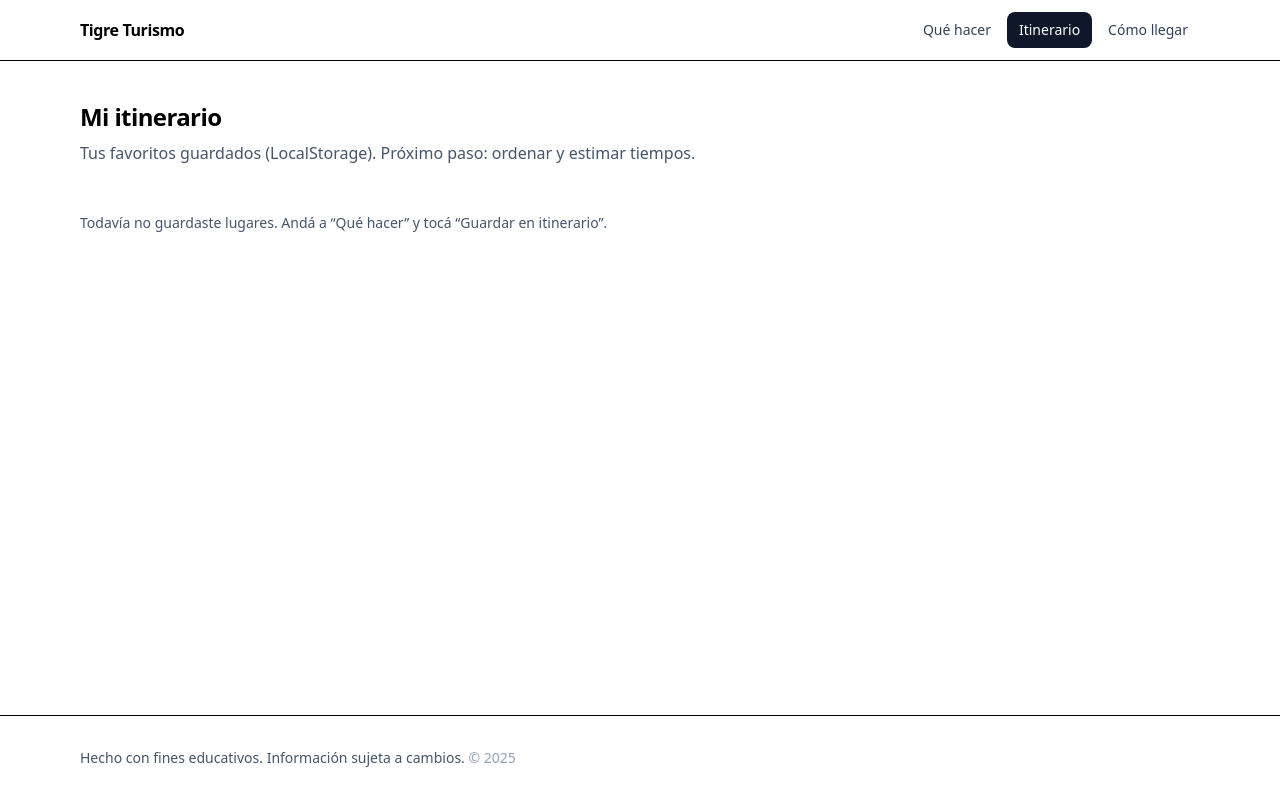
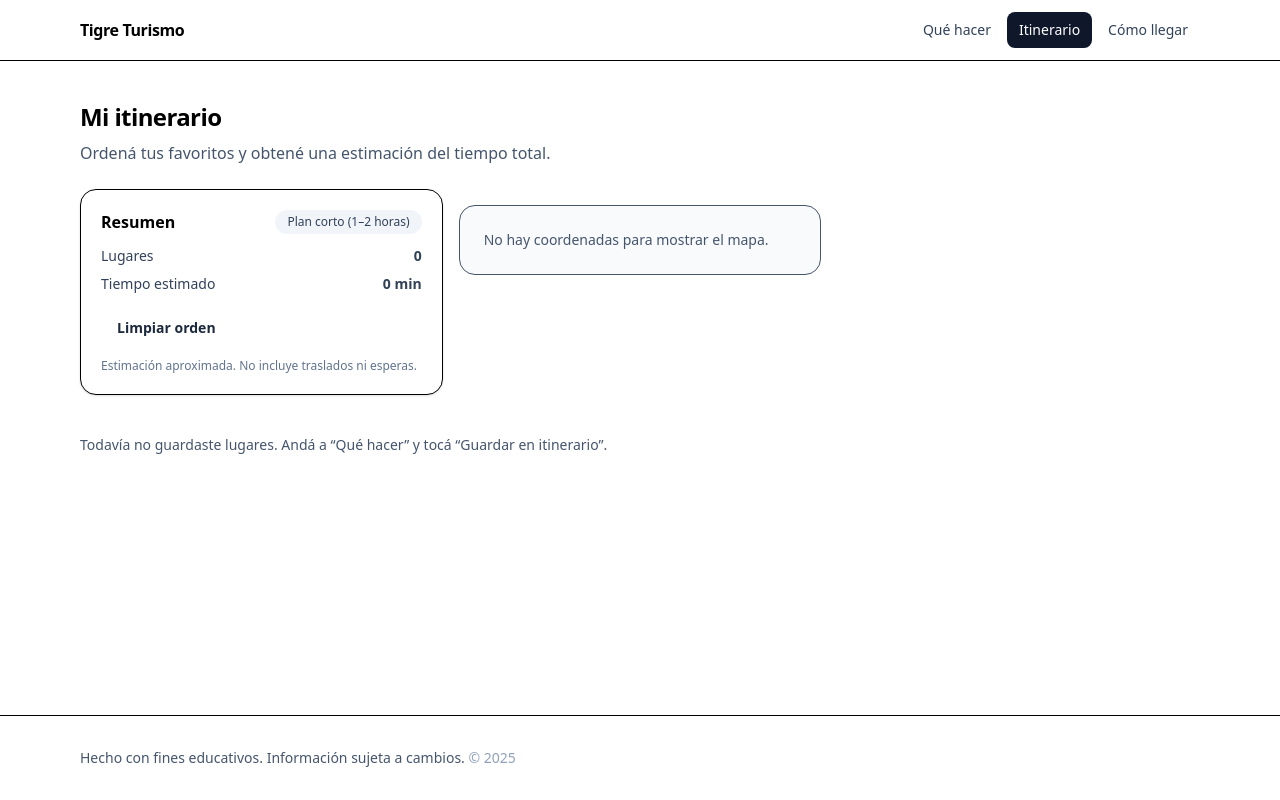
Before and after one commit to Laura-M-stack/tigre-turismo, a React (Vite) app: page /itinerario in a window 1280 px wide. Built offline with nearby package versions, Linux system fonts and the light colour scheme.

Commit message:
feat: itinerary map with fit bounds

```diff
--- a/package.json
+++ b/package.json
@@ -14,8 +14,10 @@
     "prepare": "husky"
   },
   "dependencies": {
+    "leaflet": "^1.9.4",
     "react": "^19.2.0",
     "react-dom": "^19.2.0",
+    "react-leaflet": "^5.0.0",
     "react-router-dom": "^7.10.1"
   },
   "devDependencies": {
--- /dev/null
+++ b/src/components/place/PlaceMap.tsx
@@ -0,0 +1,70 @@
+import { useEffect, useMemo } from "react";
+import { MapContainer, Marker, TileLayer, useMap } from "react-leaflet";
+import L from "leaflet";
+
+import { defaultIcon } from "../../lib/leafletIcon";
+import type { Place } from "../../types/place";
+
+type Props = {
+  places: Place[];
+  height?: number;
+};
+
+function FitBounds({ bounds }: { bounds: L.LatLngBounds }) {
+  const map = useMap();
+
+  useEffect(() => {
+    map.fitBounds(bounds, { padding: [24, 24] });
+  }, [map, bounds]);
+
+  return null;
+}
+
+export default function PlaceMap({ places, height = 320 }: Props) {
+  const withCoords = useMemo(
+    () => places.filter((p) => typeof p.lat === "number" && typeof p.lng === "number"),
+    [places],
+  );
+
+  if (!withCoords.length) {
+    return (
+      <div className="rounded-2xl border bg-slate-50 p-6 text-sm text-slate-600">
+        No hay coordenadas para mostrar el mapa.
+      </div>
+    );
+  }
+
+  const bounds = useMemo(() => {
+    const pts = withCoords.map((p) => [p.lat!, p.lng!] as [number, number]);
+    return L.latLngBounds(pts);
+  }, [withCoords]);
+
+  // Centro inicial cualquiera dentro de Tigre (se corrige con FitBounds al montar)
+  const initialCenter: [number, number] = [-34.41, -58.58];
+
+  return (
+    <div className="overflow-hidden rounded-2xl border">
+      <MapContainer
+        center={initialCenter}
+        zoom={13}
+        style={{ height }}
+        scrollWheelZoom={false}
+      >
+        <TileLayer
+          attribution='&copy; <a href="https://www.openstreetmap.org/">OpenStreetMap</a>'
+          url="https://{s}.tile.openstreetmap.org/{z}/{x}/{y}.png"
+        />
+
+        <FitBounds bounds={bounds} />
+
+        {withCoords.map((place) => (
+          <Marker
+            key={place.slug}
+            position={[place.lat!, place.lng!]}
+            icon={defaultIcon}
+          />
+        ))}
+      </MapContainer>
+    </div>
+  );
+}
--- a/src/data/places.ts
+++ b/src/data/places.ts
@@ -12,6 +12,9 @@ export const places: Place[] = [
     budget: "bajo",
     zone: "Puerto de Frutos",
     tags: ["familia", "compras", "paseo"],
+    lat: -34.42006,
+    lng: -58.57343,
+    locationType: "entrance",
   },
   {
     slug: "paseo-en-lancha-por-el-delta",
@@ -24,6 +27,9 @@ export const places: Place[] = [
     budget: "medio",
     zone: "Estación Fluvial",
     tags: ["naturaleza", "fotos", "pareja"],
+    lat: -34.42094,
+    lng: -58.57982,
+    locationType: "area",
   },
   {
     slug: "museo-de-arte-tigre",
@@ -35,5 +41,8 @@ export const places: Place[] = [
     duration: "1-2h",
     budget: "medio",
     tags: ["lluvia", "cultura", "tranquilo"],
+    lat: -34.40924,
+    lng: -58.59171,
+    locationType: "entrance",
   },
 ];
--- /dev/null
+++ b/src/lib/itinerary.ts
@@ -0,0 +1,25 @@
+import type { Duration, Place } from "../types/place";
+
+const durationToMinutes: Record<Duration, number> = {
+  "1-2h": 90,
+  "medio-dia": 240,
+  "dia-completo": 420,
+};
+
+export function estimateTotalMinutes(places: Place[]) {
+  return places.reduce((acc, p) => acc + durationToMinutes[p.duration], 0);
+}
+
+export function formatMinutes(min: number) {
+  const h = Math.floor(min / 60);
+  const m = min % 60;
+  if (h === 0) return `${m} min`;
+  if (m === 0) return `${h} h`;
+  return `${h} h ${m} min`;
+}
+
+export function planSuggestion(totalMinutes: number) {
+  if (totalMinutes <= 120) return "Plan corto (1–2 horas)";
+  if (totalMinutes <= 300) return "Medio día";
+  return "Día completo";
+}
--- /dev/null
+++ b/src/lib/itineraryStorage.ts
@@ -0,0 +1,29 @@
+const KEY = "tigre:itinerary:order:v1";
+
+export function getItineraryOrder(): string[] {
+  try {
+    const raw = localStorage.getItem(KEY);
+    return raw ? (JSON.parse(raw) as string[]) : [];
+  } catch {
+    return [];
+  }
+}
+
+export function setItineraryOrder(slugs: string[]) {
+  localStorage.setItem(KEY, JSON.stringify(slugs));
+}
+
+/**
+ * Normaliza el orden:
+ * - mantiene el orden guardado si existe
+ * - agrega al final los favoritos nuevos
+ * - elimina slugs que ya no están en favoritos
+ */
+export function normalizeOrder(favs: string[], savedOrder: string[]) {
+  const favSet = new Set(favs);
+
+  const kept = savedOrder.filter((s) => favSet.has(s));
+  const missing = favs.filter((s) => !kept.includes(s));
+
+  return [...kept, ...missing];
+}
--- /dev/null
+++ b/src/lib/leafletIcon.ts
@@ -0,0 +1,12 @@
+import L from "leaflet";
+import iconRetinaUrl from "leaflet/dist/images/marker-icon-2x.png";
+import iconUrl from "leaflet/dist/images/marker-icon.png";
+import shadowUrl from "leaflet/dist/images/marker-shadow.png";
+
+export const defaultIcon = L.icon({
+  iconUrl,
+  iconRetinaUrl,
+  shadowUrl,
+  iconSize: [25, 41],
+  iconAnchor: [12, 41],
+});
--- a/src/main.tsx
+++ b/src/main.tsx
@@ -1,3 +1,4 @@
+import "leaflet/dist/leaflet.css";
 import React from "react";
 import ReactDOM from "react-dom/client";
 
--- a/src/pages/Itinerario.tsx
+++ b/src/pages/Itinerario.tsx
@@ -1,40 +1,135 @@
 import { useEffect, useMemo, useState } from "react";
 
 import PlaceCard from "../components/place/PlaceCard";
+import Button from "../components/ui/Button";
+import Card from "../components/ui/Card";
+import Tag from "../components/ui/Tag";
 import { places } from "../data/places";
+import { estimateTotalMinutes, formatMinutes, planSuggestion } from "../lib/itinerary";
+import { getItineraryOrder, normalizeOrder, setItineraryOrder } from "../lib/itineraryStorage";
 import { setSEO } from "../lib/seo";
 import { getFavs } from "../lib/storage";
+import PlaceMap from "../components/place/PlaceMap";
 
 export default function Itinerario() {
     useEffect(() => {
         setSEO(
             "Mi itinerario — Tigre Turismo",
-      "Tus lugares guardados para armar un plan simple.",
+            "Organizá tus favoritos, estimá tiempos y armá un plan.",
         );
     }, []);
 
-  const [favs] = useState<string[]>(() => getFavs());
+    const [order, setOrder] = useState<string[]>(() =>
+        normalizeOrder(getFavs(), getItineraryOrder()),
+    );
 
-  const favPlaces = useMemo(() => places.filter((p) => favs.includes(p.slug)), [favs]);
+    useEffect(() => {
+        setItineraryOrder(order);
+    }, [order]);
+
+    const orderedPlaces = useMemo(() => {
+        const bySlug = new Map(places.map((p) => [p.slug, p]));
+        return order.map((slug) => bySlug.get(slug)).filter(Boolean);
+    }, [order]);
+
+    const totalMinutes = useMemo(
+        () => estimateTotalMinutes(orderedPlaces),
+        [orderedPlaces],
+    );
+
+    const suggestion = useMemo(
+        () => planSuggestion(totalMinutes),
+        [totalMinutes],
+    );
+
+    const move = (index: number, dir: -1 | 1) => {
+        const next = [...order];
+        const target = index + dir;
+        if (target < 0 || target >= next.length) return;
+
+        [next[index], next[target]] = [next[target], next[index]];
+        setOrder(next);
+        setItineraryOrder(next);
+    };
+
+    const clearOrder = () => {
+        setOrder([]);
+        setItineraryOrder([]);
+    };
 
     return (
         <div className="mx-auto max-w-6xl px-4 py-10">
             <h1 className="text-2xl font-bold tracking-tight">Mi itinerario</h1>
             <p className="mt-2 text-slate-600">
-        Tus favoritos guardados (LocalStorage). Próximo paso: ordenar y estimar tiempos.
+                Ordená tus favoritos y obtené una estimación del tiempo total.
             </p>
 
-      <div className="mt-6 grid gap-4 md:grid-cols-2">
-        {favPlaces.map((p) => (
-          <PlaceCard key={p.slug} place={p} />
+            <div className="mt-6 grid gap-4 md:grid-cols-3">
+                <Card>
+                    <div className="flex items-center justify-between">
+                        <h2 className="font-semibold">Resumen</h2>
+                        <Tag>{suggestion}</Tag>
+                    </div>
+
+                    <div className="mt-3 space-y-2 text-sm text-slate-700">
+                        <div className="flex items-center justify-between">
+                            <span>Lugares</span>
+                            <span className="font-semibold">{orderedPlaces.length}</span>
+                        </div>
+                        <div className="flex items-center justify-between">
+                            <span>Tiempo estimado</span>
+                            <span className="font-semibold">{formatMinutes(totalMinutes)}</span>
+                        </div>
+                    </div>
+
+                    <div className="mt-4 flex gap-2">
+                        <Button variant="ghost" onClick={clearOrder}>
+                            Limpiar orden
+                        </Button>
+                    </div>
+
+                    <p className="mt-3 text-xs text-slate-500">
+                        Estimación aproximada. No incluye traslados ni esperas.
+                    </p>
+                </Card>
+                <div className="mt-4">
+                    <PlaceMap places={orderedPlaces} height={360} />
+                </div>
+                <div className="md:col-span-2">
+                    <div className="grid gap-4">
+                        {orderedPlaces.map((p, i) => (
+                            <div key={p.slug} className="relative">
+                                <div className="absolute right-3 top-3 z-10 flex gap-2">
+                                    <Button
+                                        variant="ghost"
+                                        onClick={() => move(i, -1)}
+                                        aria-label="Mover arriba"
+                                        disabled={i === 0}
+                                    >
+                                        ↑
+                                    </Button>
+                                    <Button
+                                        variant="ghost"
+                                        onClick={() => move(i, 1)}
+                                        aria-label="Mover abajo"
+                                        disabled={i === orderedPlaces.length - 1}
+                                    >
+                                        ↓
+                                    </Button>
+                                </div>
+                                <PlaceCard place={p} />
+                            </div>
                         ))}
                     </div>
 
-      {!favPlaces.length ? (
+                    {!orderedPlaces.length ? (
                         <p className="mt-6 text-sm text-slate-600">
-          Todavía no guardaste lugares. Andá a “Qué hacer” y tocá “Guardar en itinerario”.
+                            Todavía no guardaste lugares. Andá a “Qué hacer” y tocá “Guardar en
+                            itinerario”.
                         </p>
                     ) : null}
                 </div>
+            </div>
+        </div>
     );
 }
--- a/src/types/place.ts
+++ b/src/types/place.ts
@@ -1,7 +1,8 @@
 export type Category = "naturaleza" | "paseos" | "museos" | "gastronomia";
-
 export type Budget = "gratis" | "bajo" | "medio" | "alto";
 export type Duration = "1-2h" | "medio-dia" | "dia-completo";
+
+export type LocationType = "entrance" | "area";
 
 export type Place = {
   slug: string;
@@ -11,10 +12,12 @@ export type Place = {
   description: string;
   duration: Duration;
   budget: Budget;
-  zone?: string; // ej: "Puerto de Frutos", "Dique Luján"
+  zone?: string;
   tags: string[];
   address?: string;
   website?: string;
+
   lat?: number;
   lng?: number;
+  locationType?: LocationType;
 };
```
Also changed, not shown: src/pages/LugarDetalle.tsx (+12 -5 lines), 1 other file (tests, documents, lock files or other folders). Lines whose indentation alone changed are shown as unchanged.
